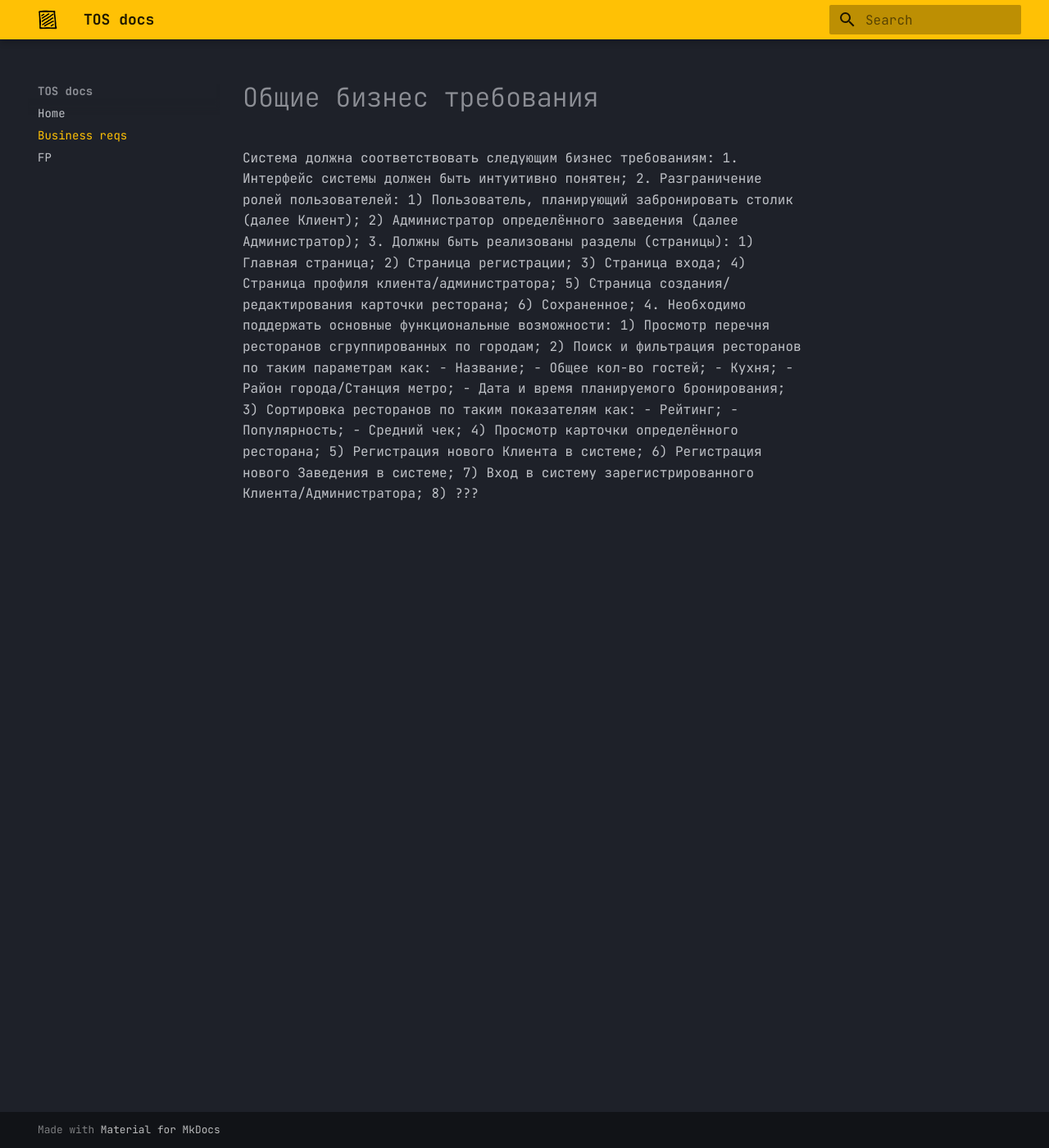
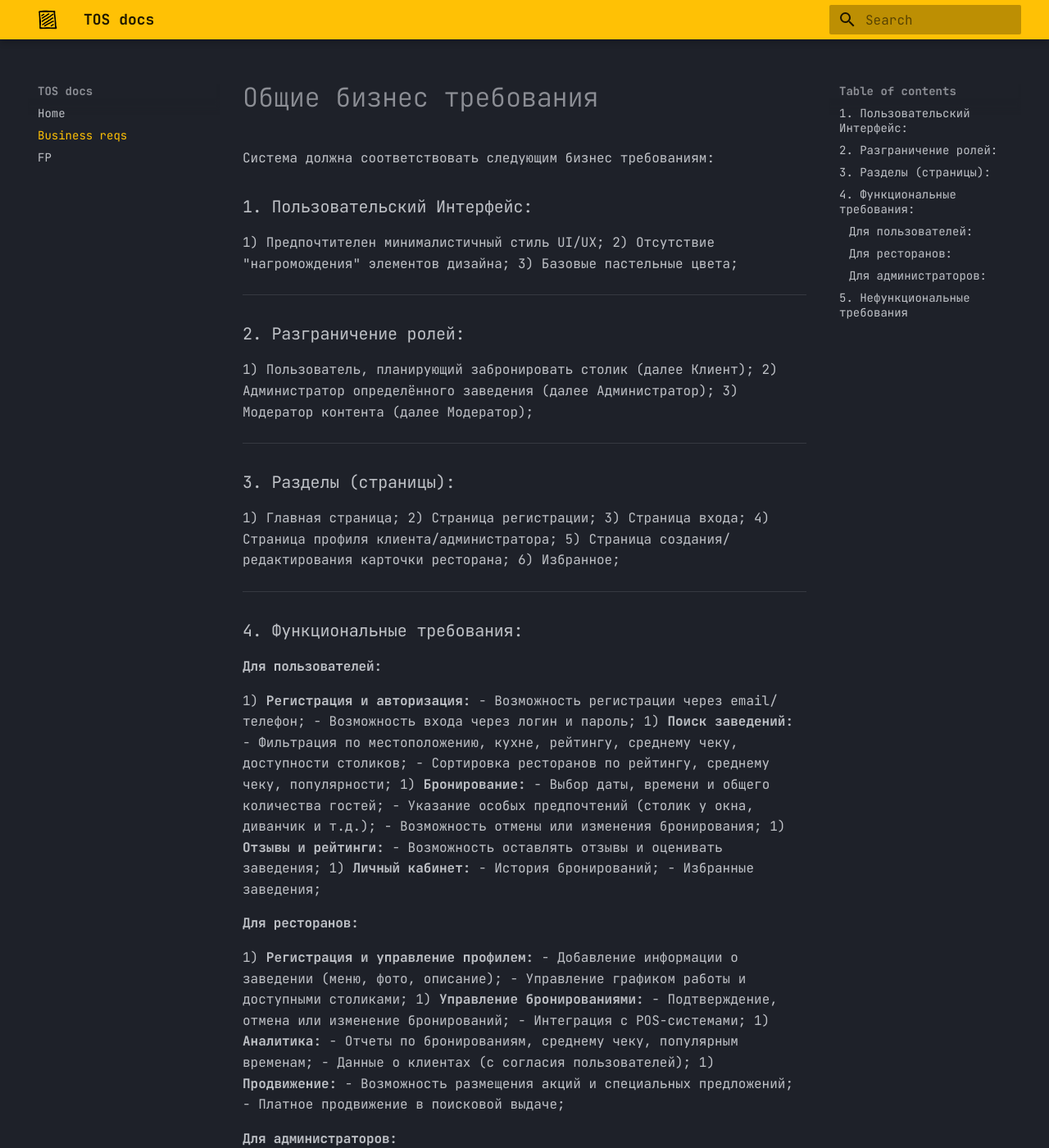
Before and after one commit to thisizmyusername/table-easy, an MkDocs documentation site: the page built from docs/docs/business requirements.md, in a window 1280 px wide and 1400 px high. Shown: the whole window at 82% size. Built offline with MkDocs 1.6.1 and Material for MkDocs 9.7.7, drawn with Linux system fonts in a browser that asks for light colours; some of the changed text lies outside the part shown.

Commit message:
BR update_12_03_25

```diff
--- a/docs/docs/business requirements.md
+++ b/docs/docs/business requirements.md
@@ -1,31 +1,76 @@
 # Общие бизнес требования
 
 Система должна соответствовать следующим бизнес требованиям:
-1. Интерфейс системы должен быть интуитивно понятен;
-2. Разграничение ролей пользователей:
-	1) Пользователь, планирующий забронировать столик (далее Клиент);
-	2) Администратор определённого заведения (далее Администратор);
-3. Должны быть реализованы разделы (страницы):
-	1) Главная страница;
-	2) Страница регистрации;
-	3) Страница входа;
-	4) Страница профиля клиента/администратора;
-	5) Страница создания/редактирования карточки ресторана;
-	6) Сохраненное;
-4. Необходимо поддержать основные функциональные возможности:
-	1) Просмотр перечня ресторанов сгруппированных по городам;
-	2) Поиск и фильтрация ресторанов по таким параметрам как:
-		- Название;
-		- Общее кол-во гостей;
-		- Кухня;
-		- Район города/Станция метро;
-		- Дата и время планируемого бронирования;
-	3) Сортировка ресторанов по таким показателям как:
-		- Рейтинг;
-		- Популярность;
-		- Средний чек;
-	4) Просмотр карточки определённого ресторана;
-	5) Регистрация нового Клиента в системе;
-	6) Регистрация нового Заведения в системе;
-	7) Вход в систему зарегистрированного Клиента/Администратора;
-	8) ???
+### 1. Пользовательский Интерфейс:
+1) Предпочтителен минималистичный стиль UI/UX;
+2) Отсутствие "нагромождения" элементов дизайна;
+3) Базовые пастельные цвета;
+---
+### 2. Разграничение ролей:
+1) Пользователь, планирующий забронировать столик (далее Клиент);
+2) Администратор определённого заведения (далее Администратор);
+3) Модератор контента (далее Модератор);
+---
+### 3. Разделы (страницы):
+1) Главная страница;
+2) Страница регистрации;
+3) Страница входа;
+4) Страница профиля клиента/администратора;
+5) Страница создания/редактирования карточки ресторана;
+6) Избранное;
+---
+### 4. Функциональные требования:
+#### **Для пользователей:**
+1) **Регистрация и авторизация:**
+   - Возможность регистрации через email/телефон;
+   - Возможность входа через логин и пароль;
+1) **Поиск заведений:**
+   - Фильтрация по местоположению, кухне, рейтингу, среднему чеку, доступности столиков;
+   - Сортировка ресторанов по рейтингу, среднему чеку, популярности;
+1) **Бронирование:**
+   - Выбор даты, времени и общего количества гостей;
+   - Указание особых предпочтений (столик у окна, диванчик и т.д.);
+   - Возможность отмены или изменения бронирования;
+1) **Отзывы и рейтинги:**
+   - Возможность оставлять отзывы и оценивать заведения;
+1) **Личный кабинет:**
+   - История бронирований;
+   - Избранные заведения;
+#### **Для ресторанов:**
+1) **Регистрация и управление профилем:**
+   - Добавление информации о заведении (меню, фото, описание);
+   - Управление графиком работы и доступными столиками;
+1) **Управление бронированиями:**
+   - Подтверждение, отмена или изменение бронирований;
+   - Интеграция с POS-системами;
+1) **Аналитика:**
+   - Отчеты по бронированиям, среднему чеку, популярным временам;
+   - Данные о клиентах (с согласия пользователей);
+1) **Продвижение:**
+   - Возможность размещения акций и специальных предложений;
+   - Платное продвижение в поисковой выдаче;
+#### **Для администраторов:**
+1) **Управление пользователями и ресторанами:**
+   - Модерация профилей заведений.
+   - Блокировка недобросовестных пользователей.
+2) **Аналитика:**
+   - Общие метрики платформы (количество бронирований, активные пользователи).
+   - Финансовые отчеты.
+3) **Поддержка:**
+   - Система тикетов для решения проблем пользователей и ресторанов.
+---
+### 5. Нефункциональные требования
+1) **Производительность:**
+   - Поддержка высокой нагрузки (тысячи одновременных бронирований).
+   - Минимальное время отклика (менее 2 секунд).
+2) **Масштабируемость:**
+   - Возможность добавления новых заведений и пользователей без потери производительности.
+3) **Безопасность:**
+   - Защита персональных данных (GDPR, CCPA).
+   - Шифрование данных (SSL/TLS).
+1) **Надежность:**
+   - Минимальное время простоя (99.9% uptime).
+   - Резервное копирование данных.
+1) **Локализация:**
+   - Поддержка multiple языков и валют.
+   - Адаптация под культурные особенности разных регионов.
```
Also changed, not shown: docs/docs/architectural solutions.md (added, +6 -0 lines).
